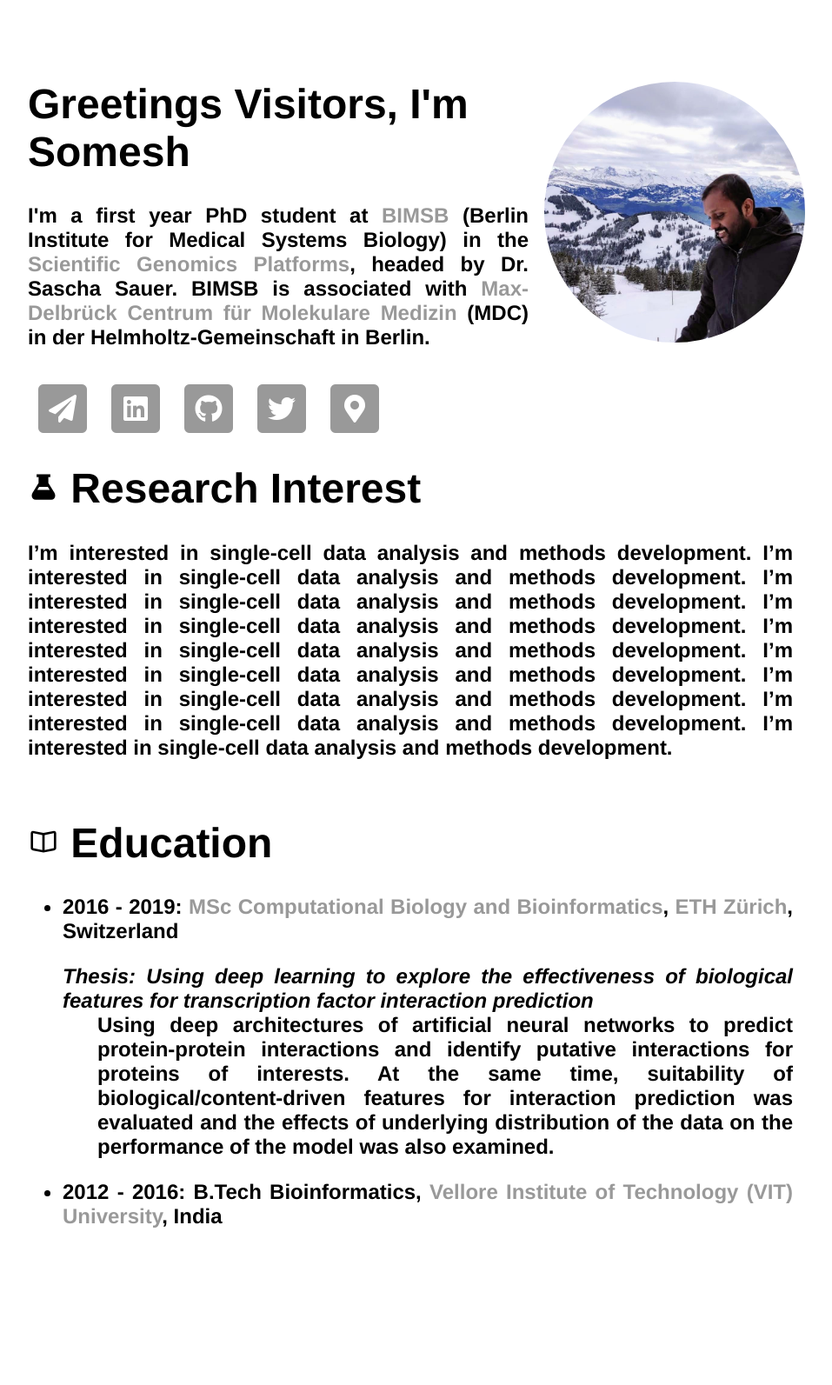
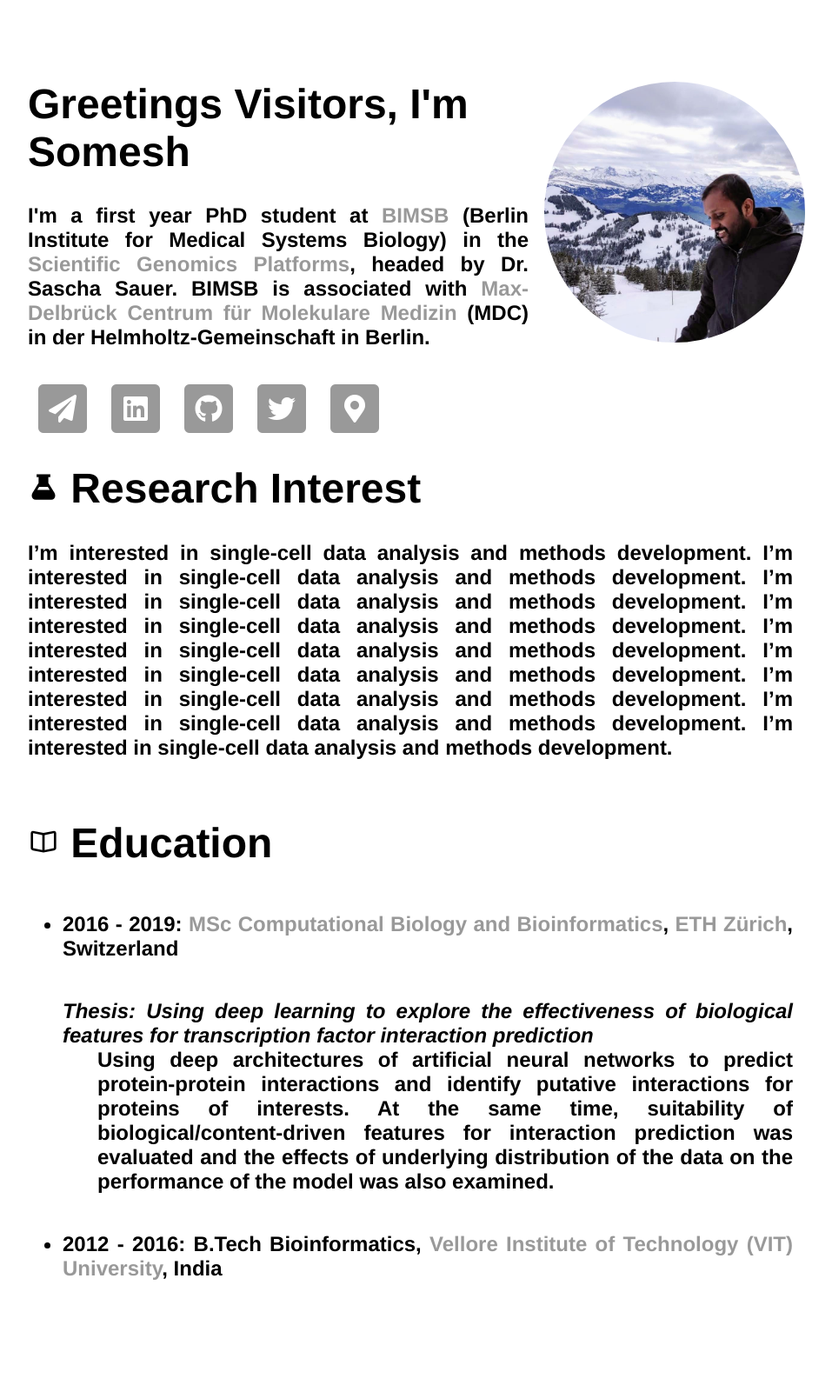
Before and after one commit to saisomesh2594/saisomesh2594.github.io, a Jekyll site: the page built from index.html, in a window 1280 px wide. Shown: the whole page at 87% size, without its empty margins (160-1117 px from the left). Built offline with Jekyll 4.4.1, drawn with Linux system fonts in a browser that asks for light colours; before the commit the page ends 1513 px from its top, so only the background shows below that.

Commit message:
add padding

```diff
--- a/css/main.css
+++ b/css/main.css
@@ -3,7 +3,7 @@ body {
     width: 70%;
 }
 
-nav ul, footer ul {
+/*nav ul, footer ul {
     font-family:'Helvetica', 'Arial', 'Sans-Serif';
     padding: 10px;
     list-style: none;
@@ -14,6 +14,10 @@ nav ul li, footer ul li {
     display: inline;
     margin-right: 20px;
     padding: 10px;
+}*/
+
+ul li{
+	padding: 20px 0px;
 }
 
 
```
